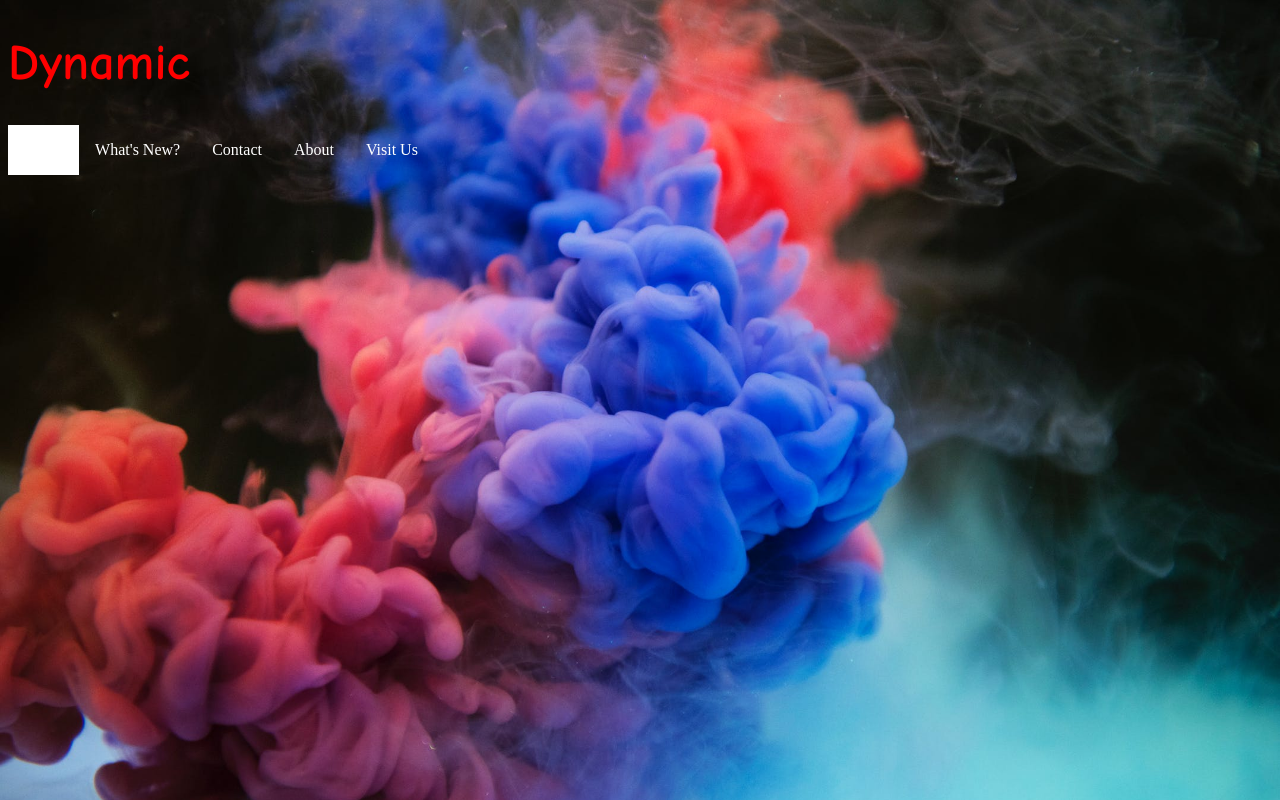
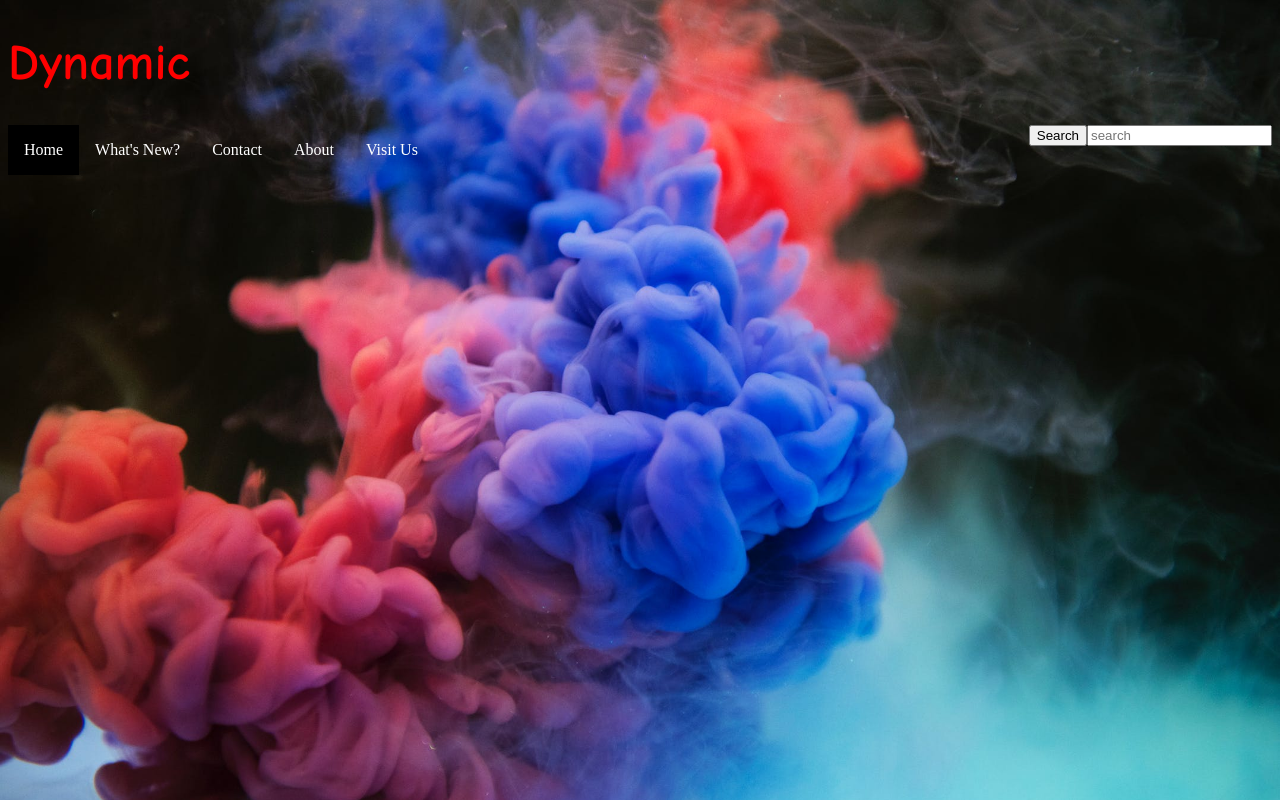
Before and after one commit to panhabot/panhabot.github.io, a plain HTML site: page index.html in a window 1280 px wide. In both pictures the pointer is over the link "Home". Drawn offline with Linux system fonts and the light colour scheme.

Commit message:
commit 6.1

```diff
--- a/CSS/style.css
+++ b/CSS/style.css
@@ -32,5 +32,5 @@ li a {
 }
 
 li a:hover {
-    background-color: white;
+    background-color: black;
 }
--- a/index.html
+++ b/index.html
@@ -19,6 +19,8 @@
   <li><a href="#contact">Contact</a></li>
   <li><a href="#about">About</a></li>
   <li><a href="https://www.facebook.com">Visit Us</a></li>
+  <li style="float: right;"><input type="search" name="search" placeholder="search"></li>
+  <li style="float: right;"><input type="submit" value="Search"></li>
 
 </ul>
 
```
